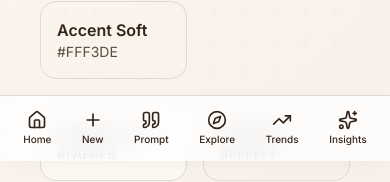
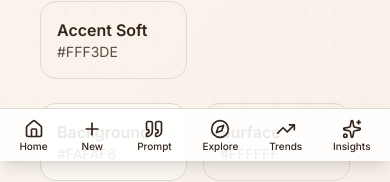
Before and after one commit to meharbhamrah/messyman, a Next.js app: page /design-system in a window 390 px wide. Shown: the part 683-865 px from the top of the page. Built offline with nearby package versions, Linux system fonts and the light colour scheme; no server answers.

Commit message:
Redesign mobile nav: lightweight, larger touch targets, safe area

```diff
--- a/src/components/ui/MobileNav.tsx
+++ b/src/components/ui/MobileNav.tsx
@@ -22,9 +22,8 @@ export function MobileNav() {
   }
 
   return (
-    // ✅ Added z-50 and pointer-events-auto to ensure it's clickable
-    <div className="md:hidden fixed bottom-0 left-0 right-0 bg-white/80 backdrop-blur-md border-t border-border/50 shadow-soft z-50 pointer-events-auto">
-      <nav className="flex items-center justify-around px-2 py-2 max-w-7xl mx-auto">
+    <div className="md:hidden fixed bottom-0 left-0 right-0 bg-white/90 border-t border-primary/10 shadow-lg z-50 safe-bottom">
+      <nav className="flex items-center justify-around px-1 py-1 max-w-7xl mx-auto">
         {navItems.map((item) => {
           const isActive = pathname === item.href;
           return (
@@ -32,17 +31,19 @@ export function MobileNav() {
               key={item.label}
               onClick={() => router.push(item.href)}
               className={cn(
-                "flex flex-col items-center gap-0.5 px-3 py-1.5 rounded-xl transition-all duration-200 relative",
+                "flex flex-col items-center justify-center gap-0.5 px-2 py-1.5 rounded-xl transition-colors duration-150 touch-manipulation",
+                "min-h-[44px] min-w-[44px]", // Larger touch targets
                 isActive
-                  ? "text-primary bg-primary/10 scale-105"
-                  : "text-muted-foreground hover:text-foreground hover:bg-secondary/50 hover:scale-105"
+                  ? "text-primary bg-primary/10"
+                  : "text-muted-foreground hover:text-foreground hover:bg-secondary/50"
               )}
+              style={{ WebkitTapHighlightColor: 'transparent' }}
             >
               <item.icon className={cn(
-                "h-5 w-5 transition-transform duration-200",
-                isActive && "scale-110"
+                "h-5 w-5 transition-none",
+                isActive && "scale-105"
               )} />
-              <span className="text-[10px] font-medium">{item.label}</span>
+              <span className="text-[10px] font-medium leading-none">{item.label}</span>
               {isActive && (
                 <span className="absolute -top-0.5 left-1/2 -translate-x-1/2 w-6 h-0.5 bg-primary rounded-full" />
               )}
```
